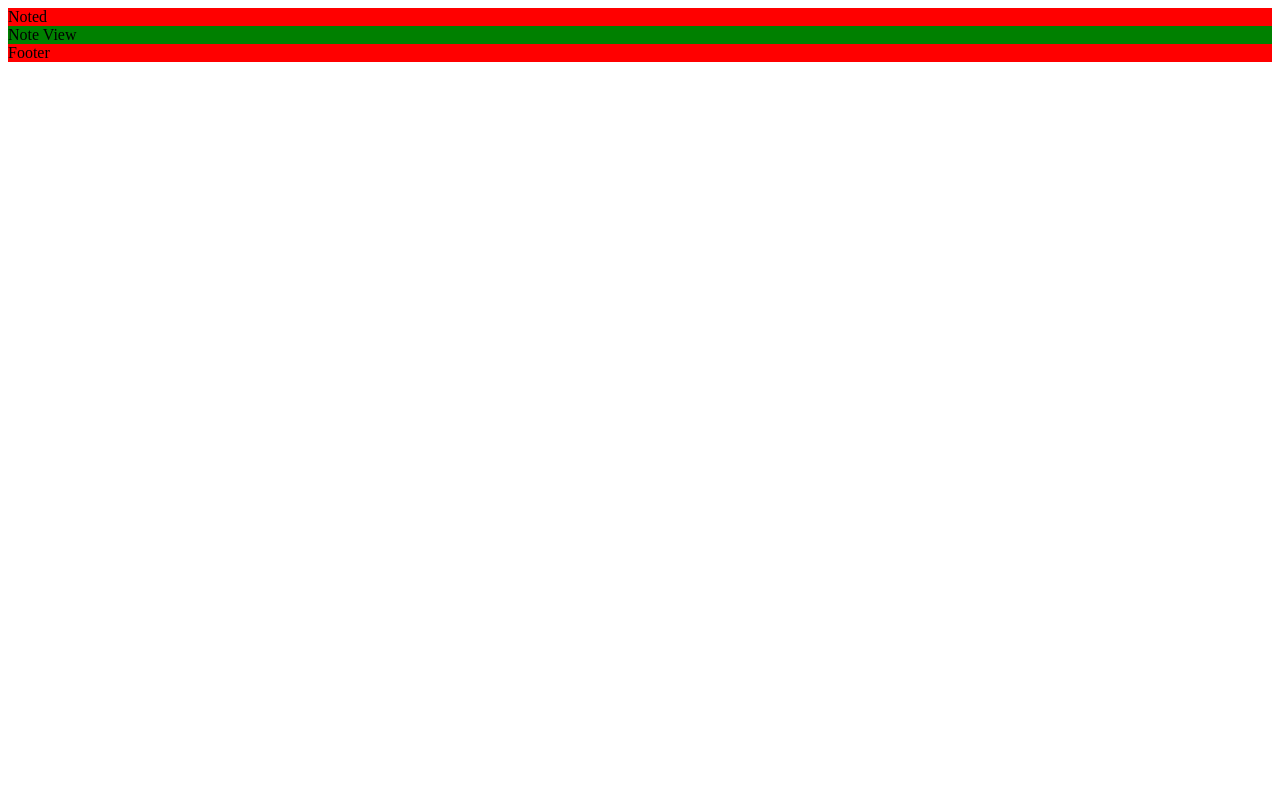
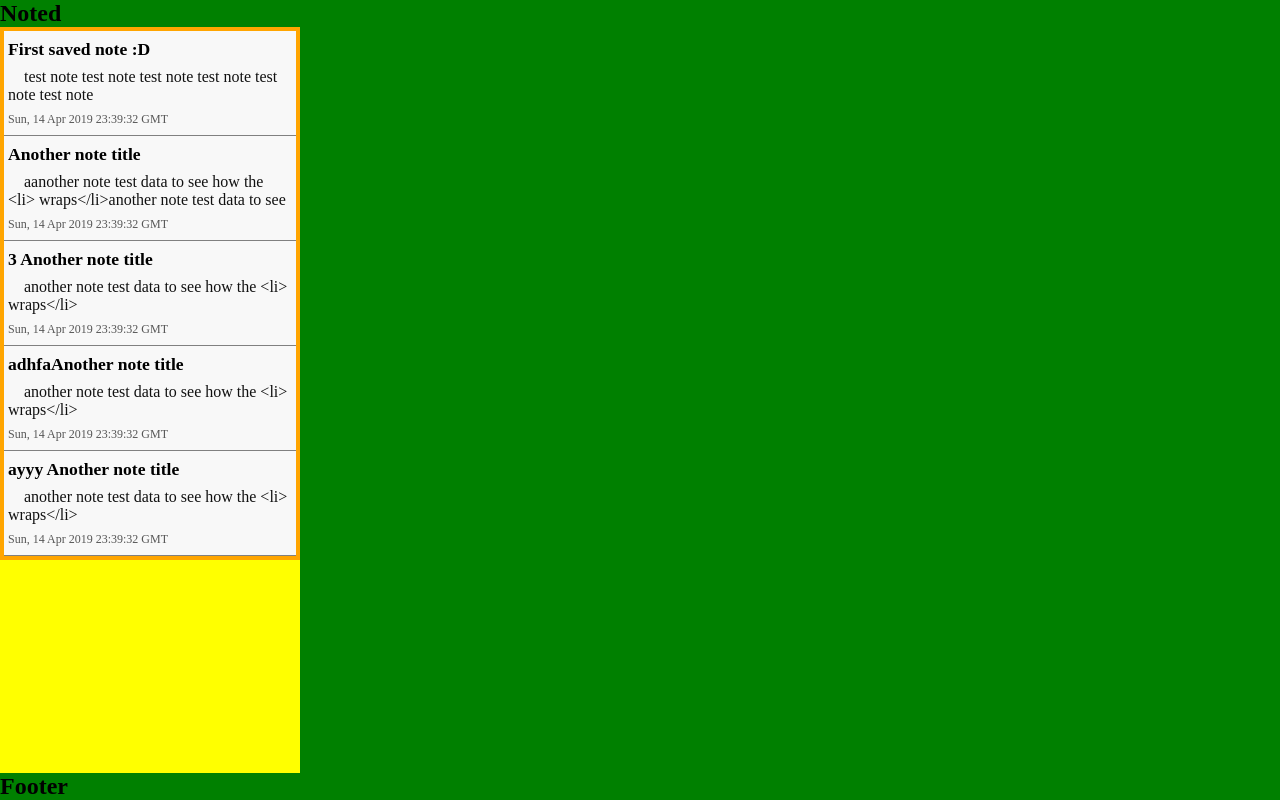
Before and after one commit to niems/Noted, a React (Create React App) app: page / in a window 1280 px wide. Built offline with nearby package versions, Linux system fonts and the light colour scheme.

Commit message:
Created test data for DisplayNotes. Each saved user note is displayed as a <li> with the title, a snippet of the saved note, and the timestamp. Need to implement functionality to add/remove/edit notes.

```diff
--- a/src/App.css
+++ b/src/App.css
@@ -1,10 +1,123 @@
+body {
+  overflow: hidden;
+  margin: 0;
+  padding: 0;
+}
+
 .App {
   box-sizing: border-box;
-  background-color: green;
+  width: 100%;
+  height: 100vh;
+  overflow: hidden;
 
   display: grid;
+  grid-template-columns: 300px 1fr;
+  grid-template-rows: [header] max-content [content] 1fr [footer] max-content;
+  grid-template-areas: "header header"
+                       "content content"
+                       "footer footer";
+
+  background-color: green;
 }
 
 header, footer {
-  background-color: red;
+  font-size: 1.5em;
+  font-weight: bold;
 }
+
+header {
+  grid-area: header;
+}
+
+footer {
+  grid-area: footer;
+}
+
+
+/*********************************
+ ** DisplayNotes setup
+* *********************************/
+
+/** display-notes: the wrapper around the list of saved notes*/
+.display-notes {
+  box-sizing: border-box;
+  grid-area: content;
+  background-color: yellow;
+  overflow-y: auto;
+}
+
+/** saved-notes-list: list of all notes in state */
+#saved-notes-list {
+  box-sizing: border-box;
+  margin: 0;
+  padding: 0.25em;
+  background-color: orange;
+}
+
+/** saved-note: individual note list item */
+.saved-note {
+  box-sizing: border-box;
+  list-style-type: none;
+  max-height: 110px;
+  height: max-content;
+  width: 100%;
+  padding: 0.5em 0.25em;
+
+  display: flex;
+  flex-flow: column nowrap;
+  justify-content: space-between;
+
+  border-style: none;
+  border-bottom: 1px solid gray;
+  background-color: #F8F8F8;
+}
+
+/*
+.saved-note {
+  height: 110px;
+  width: 100%;
+  box-sizing: border-box;
+  list-style-type: none;
+
+  padding: 0.5em 0.25em;
+  margin: auto;
+
+  border-style: none;
+  border-bottom: 1px solid gray;
+  background-color: #F8F8F8;
+}
+*/
+
+/** saved-note-title: title of note */
+.saved-note-title {
+  font-weight: bold;
+  font-size: 1.1em;
+}
+
+/** saved-note-text-snippet: a snippet of the note the user saved */
+.saved-note-text-snippet {
+  max-height: 2.25em;
+  overflow: hidden;
+  margin: 0.5em 0;
+
+  font-size: 1em;
+  text-indent: 1em;
+  color: #111111;
+}
+
+/** saved-note-date: date the note was last saved */
+.saved-note-date {
+  font-size: 0.75em;
+  opacity: 0.65;
+}
+
+
+
+/** DESKTOP VIEW */
+@media screen and (min-width: 850px) {
+  .App {
+    grid-template-areas: "header header"
+                         "content ."
+                         "footer footer";
+  }
+}
--- a/src/App.js
+++ b/src/App.js
@@ -19,6 +19,36 @@ class App extends Component {
           note (user input): the saved note.
         }
         */
+        {
+          id: 1,
+          lastSaved: (new Date()).toUTCString(),
+          title: 'First saved note :D',
+          text: 'test note test note test note test note test note test note'
+        },
+        {
+          id: 2,
+          lastSaved: (new Date()).toUTCString(),
+          title: 'Another note title',
+          text: 'aanother note test data to see how the <li> wraps</li>another note test data to see how the <li> wraps</li>another note test data to see how the <li> wraps</li>nother note test data to see how the <li> wraps</li>'
+        },
+        {
+          id: 3,
+          lastSaved: (new Date()).toUTCString(),
+          title: '3 Another note title',
+          text: 'another note test data to see how the <li> wraps</li>'
+        },
+        {
+          id: 4,
+          lastSaved: (new Date()).toUTCString(),
+          title: 'adhfaAnother note title',
+          text: 'another note test data to see how the <li> wraps</li>'
+        },
+        {
+          id: 5,
+          lastSaved: (new Date()).toUTCString(),
+          title: ' ayyy Another note title',
+          text: 'another note test data to see how the <li> wraps</li>'
+        },
       ],
 
       notesCreated: 0, //* total notes created - will differ from allNotes length if notes were deleted
@@ -40,7 +70,7 @@ class App extends Component {
     return (
       <div className="App">
         <Header />
-        <Routes />
+        <Routes allNotes={this.state.allNotes} />
         <Footer />
       </div>
     );
--- a/src/Routes.js
+++ b/src/Routes.js
@@ -5,16 +5,16 @@ const NewNote = React.lazy(() => import('./components/NewNote'));
 const DisplayNotes = React.lazy(() => import('./components/DisplayNotes'));
 const NoMatch = React.lazy(() => import('./components/NoMatch'));
 
-function Routes() {
+function Routes({ allNotes }) {
   return (
     <BrowserRouter>
       <Suspense fallback={<div>Loading...</div>}>
         <Switch>
-          <Route exact path='/' component={DisplayNotes} />
+          <Route exact path='/' render={(props) => <DisplayNotes {...props} allNotes={allNotes} />} />
           <Route path='/new' component={NewNote} />
 
           {/* The NoMatch component is used if the above components aren't rendered */}
-          <NoMatch />
+          <Route component={NoMatch} />
         </Switch>
       </Suspense>
     </BrowserRouter>
--- a/src/components/DisplayNotes.js
+++ b/src/components/DisplayNotes.js
@@ -1,12 +1,24 @@
-import React, {Component} from 'react';
+import React from 'react';
 
-class DisplayNotes extends Component {
+function NoteItem({ note }) {
+  return (
+    <li id={note.id} className='saved-note'>
+      <div className='saved-note-title'>{note.title}</div>
+      <p className='saved-note-text-snippet'>{note.text}</p>
+      <div className='saved-note-date'>{note.lastSaved}</div>
+    </li>
+  );
+}
 
-  render() {
-    return (
-      <div className='content'>Note View</div>
-    );
-  }
+function DisplayNotes({ allNotes }) {
+  const noteList = allNotes.map(note => (
+    <NoteItem key={note.id} note={note} />
+  ));
+  return (
+    <div className='display-notes'>
+      <ul id='saved-notes-list'>{noteList}</ul>
+    </div>
+  );
 }
 
 export default DisplayNotes;
```
